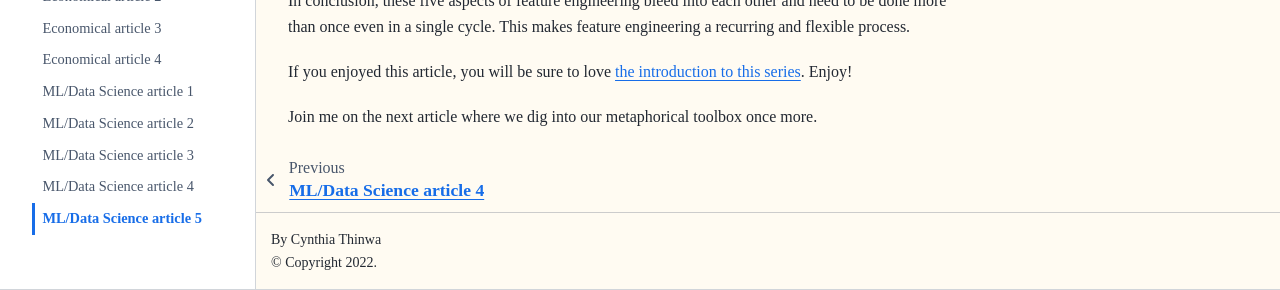
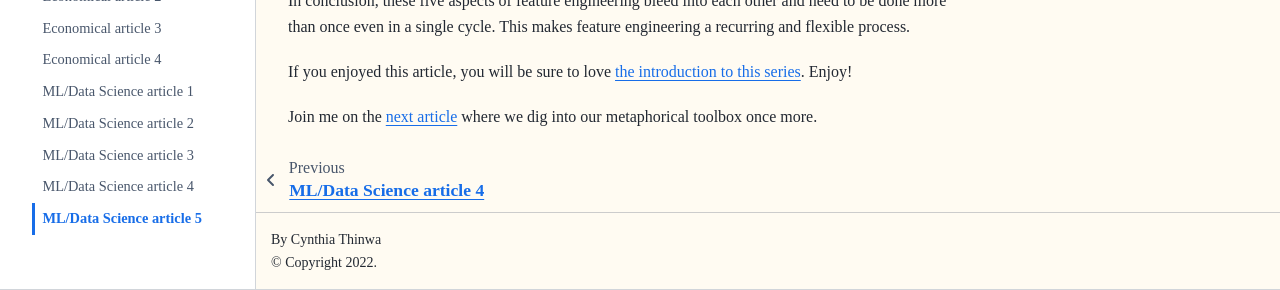
Before and after one commit to CeeThinwa/knowledge-hub, a Jupyter Book: the page built from book/past-articles/nlp-toolbox-d.md, in a window 1280 px wide and 900 px high, scrolled down 9818 px. Shown: the part 610-900 px from the top of the window. Built offline with Jupyter Book 1.0.4 settings and Sphinx 7.4.7 and the Sphinx Book theme 1.1.4, drawn with Linux system fonts in a browser that asks for light colours; pages that are not in the unit, such as notebooks, are missing from menus; part of the change alters nothing that is shown.

```diff
--- a/book/past-articles/nlp-toolbox-d.md
+++ b/book/past-articles/nlp-toolbox-d.md
@@ -235,4 +235,4 @@ In conclusion, these five aspects of feature engineering bleed into each other a
 
 If you enjoyed this article, you will be sure to love [the introduction to this series](https://medium.com/@ceethinwa/delivering-success-in-natural-language-processing-projects-part-one-40c4775cf6a9). Enjoy!
 
-Join me on the next article where we dig into our metaphorical toolbox once more.
+Join me on the [next article](https://medium.com/@ceethinwa/delivering-success-in-natural-language-processing-projects-part-five-55e9da952323) where we dig into our metaphorical toolbox once more.
```
